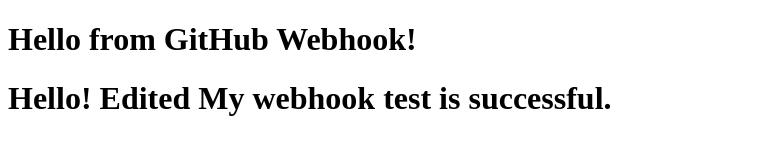
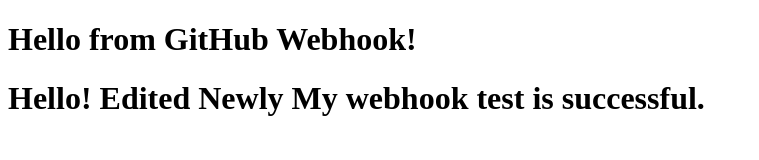
Before and after one commit to vishal2-jpg/webhook-demo, a plain HTML site: page index.html in a window 1280 px wide. Shown: the whole page, without its empty margins (0-759 px from the left). Drawn offline with Linux system fonts and the light colour scheme.

Commit message:
Update greeting message in index.html

```diff
--- a/index.html
+++ b/index.html
@@ -5,6 +5,6 @@
 </head>
 <body>
     <h1>Hello from GitHub Webhook!</h1>
-    <h1>Hello! Edited My webhook test is successful.</h1>
+    <h1>Hello! Edited Newly My webhook test is successful.</h1>
 </body>
 </html>
```
